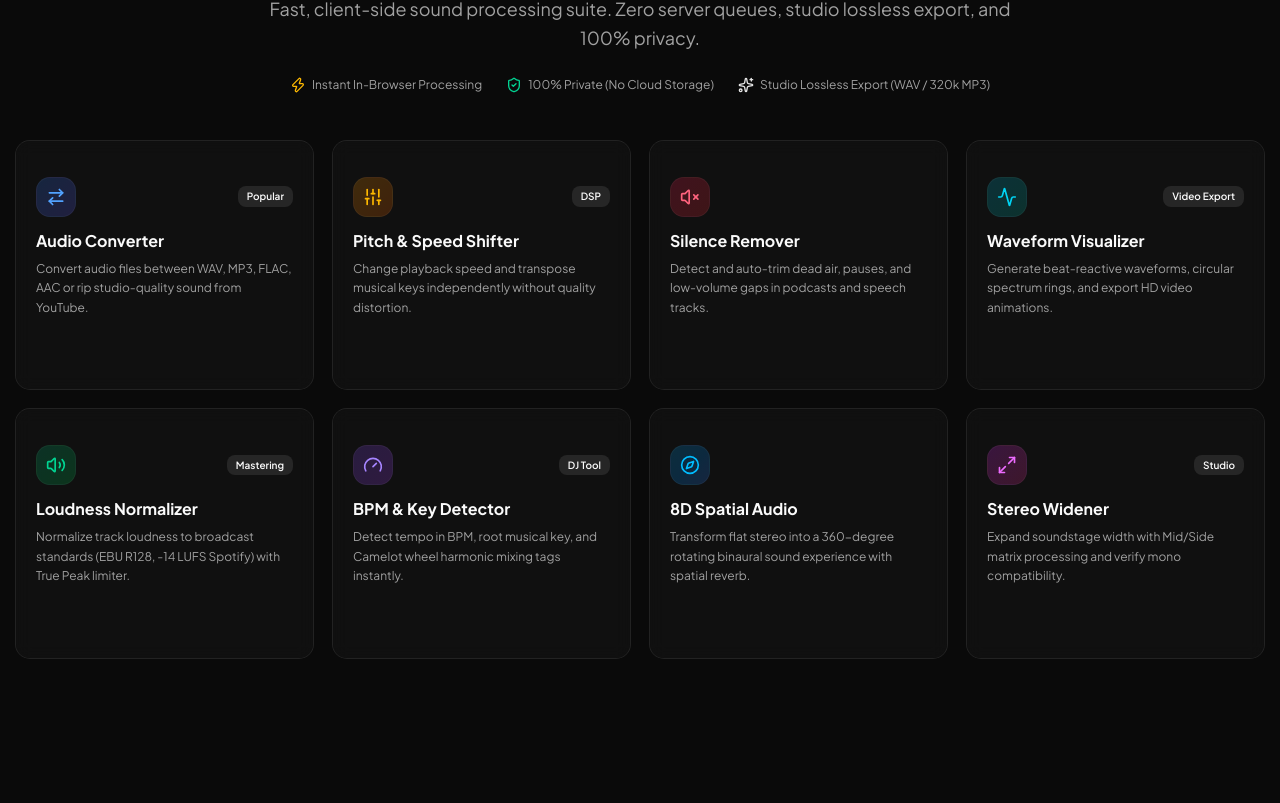
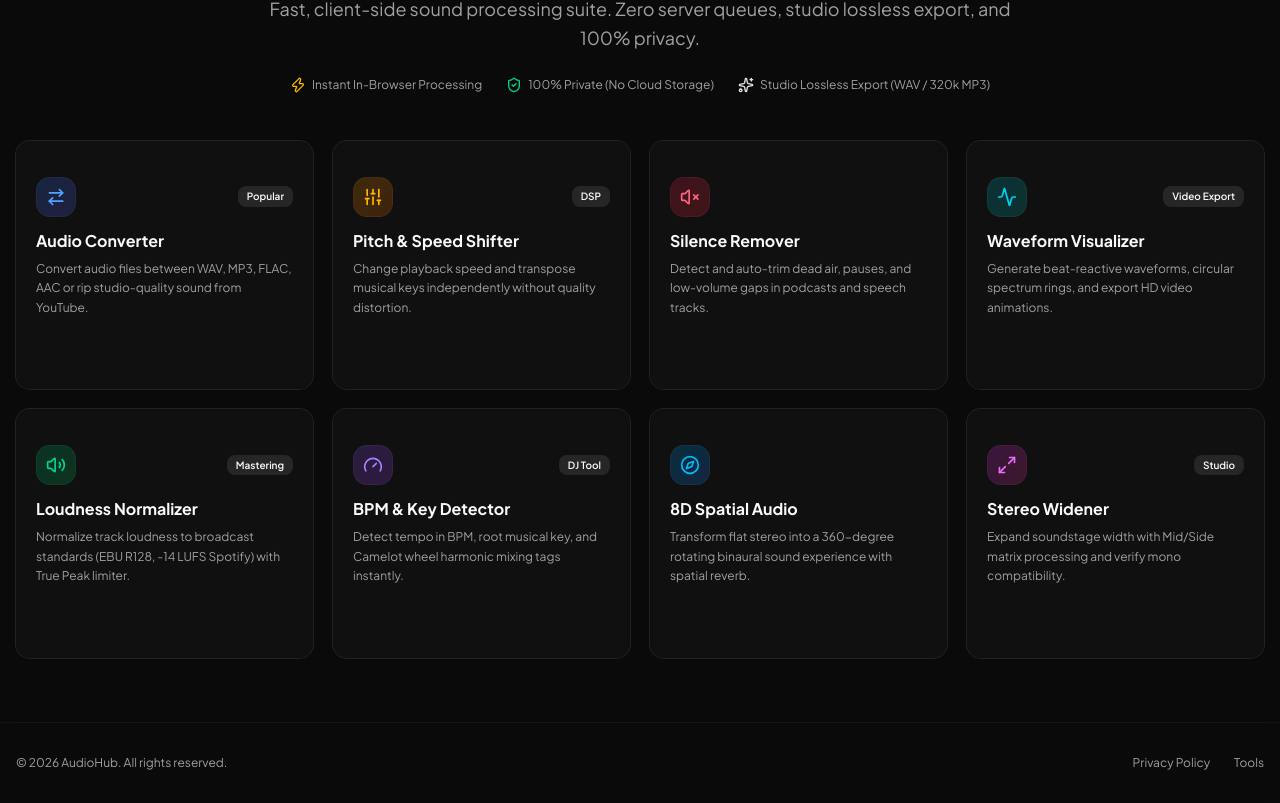
Before and after one commit to michaelzarubin24/audiohub-pro, a Next.js app: page / in a window 1280 px wide. Shown: the part 263-1066 px from the top of the page. Before the commit the page ends 985 px from the top, so only its background shows below. Built offline with nearby package versions, Linux system fonts and the light colour scheme.

Commit message:
footer added

```diff
--- a/src/app/page.tsx
+++ b/src/app/page.tsx
@@ -15,6 +15,7 @@ import {
 } from "lucide-react";
 import { Card, CardContent } from "@/components/ui/card";
 import { Badge } from "@/components/ui/badge";
+import { Footer } from "@/components/shared/footer";
 
 const TOOLS = [
   {
@@ -93,8 +94,9 @@ const TOOLS = [
 
 export default function HomePage() {
   return (
-    <div className="container mx-auto max-w-7xl px-4 py-10 sm:py-16 space-y-12">
-      {/* Hero */}
+    <div className="min-h-screen flex flex-col justify-between">
+      <main className="container mx-auto max-w-7xl px-4 py-10 sm:py-16 space-y-12 flex-1">
+        {/* Hero Section */}
         <div className="text-center space-y-4 max-w-3xl mx-auto">
           <h1 className="text-4xl sm:text-6xl font-extrabold tracking-tight">
             Next-Gen Audio Toolkit for Creators & Musicians
@@ -120,7 +122,7 @@ export default function HomePage() {
           </div>
         </div>
 
-      {/* Grid: 4 колонки x 2 ряда */}
+        {/* Сетка инструментов: 4 колонки x 2 ряда */}
         <div className="grid grid-cols-1 sm:grid-cols-2 lg:grid-cols-4 gap-5">
           {TOOLS.map((tool) => {
             const Icon = tool.icon;
@@ -166,6 +168,10 @@ export default function HomePage() {
             );
           })}
         </div>
+      </main>
+
+      {/* Футер */}
+      <Footer />
     </div>
   );
 }
```
Lines whose indentation alone changed are shown as unchanged.
